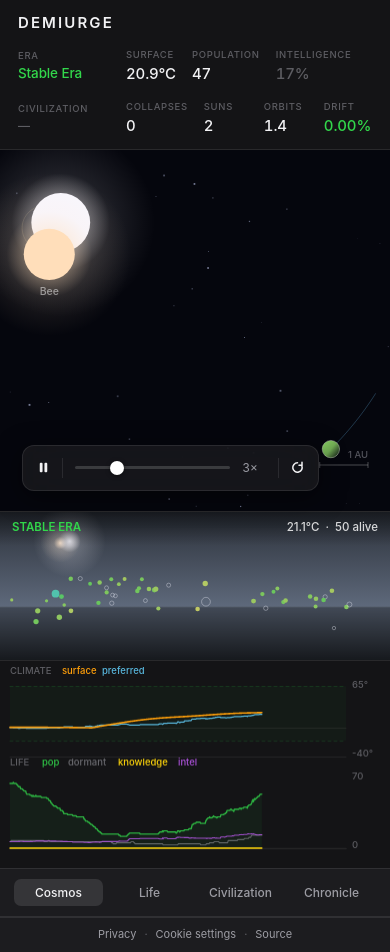
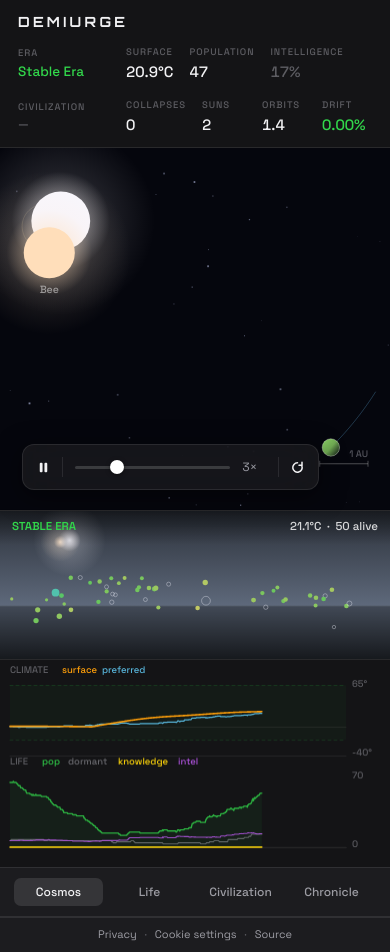
Before and after one commit to dpaulb005/three-body-sim, a plain HTML site: page index.html in a window 390 px wide. Drawn offline with Linux system fonts and the light colour scheme.

Commit message:
Switch to a self-hosted sci-fi typeface pairing
Replaces the system font stack with:

- Space Grotesk for all interface and canvas text — a geometric grotesk with
  squared terminals that reads as instrument panel rather than costume, and
  stays legible down to the 9px labels in the dense readouts.
- Orbitron for the wordmark and page headings only, where character matters
  more than legibility.

Self-hosted from fonts/ rather than loaded from the Google Fonts CDN: that
would send every visitor's IP address to a third party, which would contradict
the privacy policy this site ships with. Both are variable fonts, so one file
per family covers every weight used — 36 KB for the pair — and both are
preloaded so there is no flash of fallback text.

Canvas text (js/render.js) uses the same family so the charts and the surface
view match the surrounding interface.

Includes fonts/README.md with SIL Open Font License attribution, which the
license requires when redistributing the files.

Verified over HTTP on index (desktop and mobile) and privacy: both families
resolve, with no console errors.

```diff
--- a/css/style.css
+++ b/css/style.css
@@ -3,6 +3,35 @@
    Restrained, high-contrast, generous. The simulation is the
    subject; the chrome stays out of its way.
    ============================================================ */
+
+/* ── Typefaces ────────────────────────────────────────────────
+   Self-hosted rather than pulled from the Google Fonts CDN: that
+   would send every visitor's IP to a third party, which would
+   contradict the privacy policy. Both are variable fonts, so one
+   36 KB file per family covers every weight we use.
+
+   Space Grotesk — geometric grotesk with squared terminals and
+   an offbeat 'g'/'k'. Reads as instrument panel rather than
+   costume, and stays legible down to 9 px for the dense readouts.
+   Orbitron — overtly sci-fi; reserved for the wordmark alone,
+   where character matters more than legibility.
+   ------------------------------------------------------------ */
+@font-face {
+  font-family: 'Space Grotesk';
+  src: url('../fonts/space-grotesk.woff2') format('woff2-variations'),
+       url('../fonts/space-grotesk.woff2') format('woff2');
+  font-weight: 300 700;
+  font-style: normal;
+  font-display: swap;
+}
+@font-face {
+  font-family: 'Orbitron';
+  src: url('../fonts/orbitron.woff2') format('woff2-variations'),
+       url('../fonts/orbitron.woff2') format('woff2');
+  font-weight: 400 900;
+  font-style: normal;
+  font-display: swap;
+}
 
 :root {
   /* surfaces */
@@ -30,8 +59,9 @@
   --radius:      10px;
   --radius-sm:   7px;
 
-  --font: -apple-system, BlinkMacSystemFont, "SF Pro Display", "SF Pro Text",
-          "Inter", "Helvetica Neue", system-ui, sans-serif;
+  --font: 'Space Grotesk', -apple-system, BlinkMacSystemFont, "Inter",
+          "Helvetica Neue", system-ui, sans-serif;
+  --font-display: 'Orbitron', 'Space Grotesk', system-ui, sans-serif;
 }
 
 * { box-sizing: border-box; }
@@ -79,9 +109,10 @@ button, input, output { font-family: inherit; }
 }
 
 .wordmark {
-  font-size: 15px;
-  font-weight: 600;
-  letter-spacing: 0.14em;
+  font-family: var(--font-display);
+  font-size: 14px;
+  font-weight: 700;
+  letter-spacing: 0.24em;
   text-transform: uppercase;
   color: var(--ink);
   white-space: nowrap;
@@ -101,7 +132,7 @@ button, input, output { font-family: inherit; }
 .m-label {
   font-size: 9.5px;
   font-weight: 500;
-  letter-spacing: 0.07em;
+  letter-spacing: 0.1em;
   text-transform: uppercase;
   color: var(--ink-3);
   white-space: nowrap;
@@ -109,7 +140,7 @@ button, input, output { font-family: inherit; }
 .m-value {
   font-size: 15px;
   font-weight: 500;
-  letter-spacing: -0.01em;
+  letter-spacing: 0;
   font-variant-numeric: tabular-nums;
   white-space: nowrap;
 }
@@ -235,7 +266,7 @@ body.paused .t-btn .ic-pause { display: none; }
   margin: 0 0 12px;
   font-size: 10px;
   font-weight: 600;
-  letter-spacing: 0.09em;
+  letter-spacing: 0.12em;
   text-transform: uppercase;
   color: var(--ink-3);
 }
--- a/index.html
+++ b/index.html
@@ -14,6 +14,8 @@
 <meta property="og:url" content="https://dpaulb005.github.io/three-body-sim/" />
 <meta name="twitter:card" content="summary_large_image" />
 
+<link rel="preload" href="fonts/space-grotesk.woff2" as="font" type="font/woff2" crossorigin />
+<link rel="preload" href="fonts/orbitron.woff2" as="font" type="font/woff2" crossorigin />
 <link rel="icon" href="favicon.svg" type="image/svg+xml" />
 <link rel="stylesheet" href="css/style.css" />
 </head>
--- a/js/render.js
+++ b/js/render.js
@@ -9,7 +9,7 @@
  */
 
 // Canvas text uses the same family as the interface.
-const FONT = '-apple-system, BlinkMacSystemFont, "SF Pro Text", Inter, system-ui, sans-serif';
+const FONT = '"Space Grotesk", -apple-system, BlinkMacSystemFont, Inter, system-ui, sans-serif';
 
 class Renderer {
   constructor(world) {
```
Also changed, not shown: privacy.html (+4 -1 lines), README.md, fonts/README.md (added), fonts/orbitron.woff2 (added), fonts/space-grotesk.woff2 (added).
